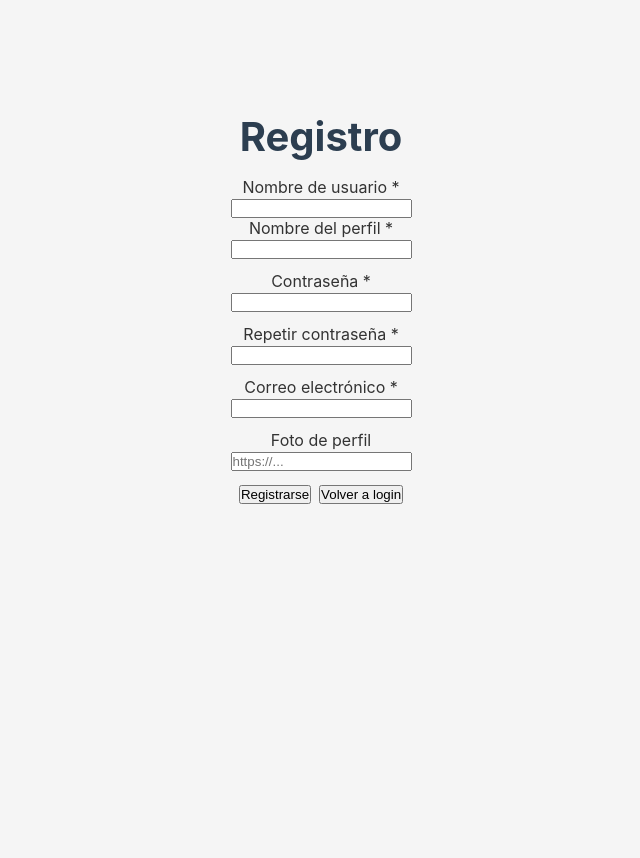
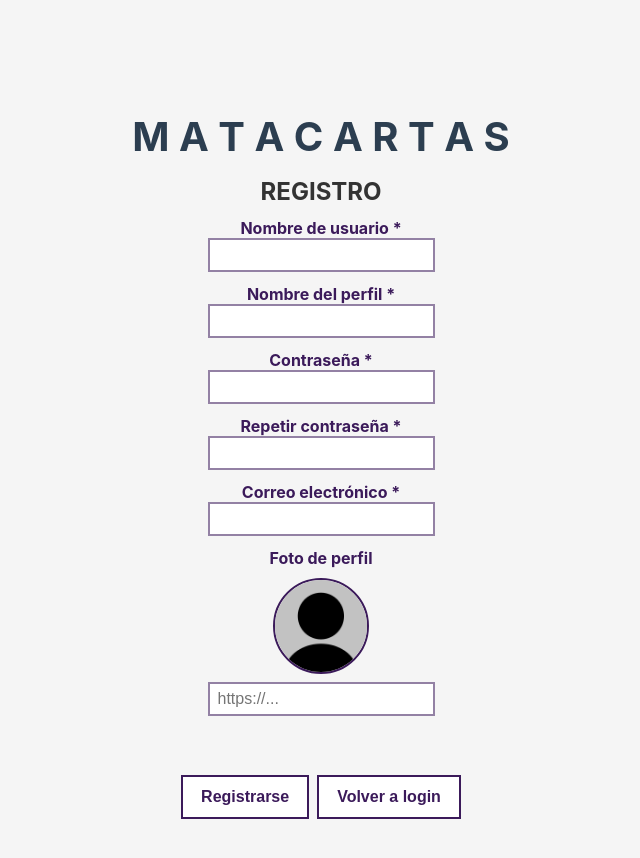
Before and after one commit to Eloy-SC/matacartas-django, a React (Vite) app in the folder frontend/: page /login in a window 1280 px wide. Both pictures are taken after a click on the button "Registrarse". Shown: the top 858 px of the page, without its empty margins (319-959 px from the left). Before the commit the page ends 800 px from the top, so only its background shows below. Built offline with nearby package versions, Linux system fonts and the light colour scheme.

Commit message:
cambios en login y perfil incluyendo profile pic

```diff
--- a/frontend/src/main.jsx
+++ b/frontend/src/main.jsx
@@ -4,7 +4,9 @@ import App from "./App.jsx";
 import { BrowserRouter, Routes, Route, Navigate, useLocation } from "react-router-dom";
 import Login from "./pages/Login.jsx";
 import Inicio from "./pages/Inicio.jsx";
+import Perfil from "./pages/Perfil.jsx";
 import "./index.css";
+import "./styles/main.css";
 
 function RequireAuth({ children }) {
   const location = useLocation();
@@ -42,14 +44,8 @@ ReactDOM.createRoot(document.getElementById("root")).render(
       <Routes>
         <Route path="/" element={<App />} />
         <Route path="/login" element={<Login />} />
-        <Route
-          path="/inicio"
-          element={
-            <RequireAuth>
-              <Inicio />
-            </RequireAuth>
-          }
-        />
+        <Route path="/inicio" element={ <RequireAuth> <Inicio /> </RequireAuth>}/>
+        <Route path="/perfil" element={ <RequireAuth> <Perfil /> </RequireAuth>}/>
       </Routes>
     </BrowserRouter>
   </React.StrictMode>
--- a/frontend/src/pages/Inicio.jsx
+++ b/frontend/src/pages/Inicio.jsx
@@ -1,10 +1,36 @@
-import { useState } from "react";
+import { useEffect, useState } from "react";
 import { useNavigate } from "react-router-dom";
+import defaultProfilePic from "../assets/default_profile_pic.png";
 
 export default function Inicio() {
 	const navigate = useNavigate();
 	const [loading, setLoading] = useState(false);
 	const [error, setError] = useState("");
+	const [profileImageUrl, setProfileImageUrl] = useState("");
+	const [avatarError, setAvatarError] = useState(false);
+
+	const avatarSrc = profileImageUrl && !avatarError ? profileImageUrl : defaultProfilePic;
+
+	useEffect(() => {
+		let cancelled = false;
+		setAvatarError(false);
+
+		fetch("/api/auth/me/", { method: "GET", credentials: "include" })
+			.then((res) => res.json())
+			.then((data) => {
+				if (cancelled) return;
+				const imagen = data?.perfil?.imagen;
+				setProfileImageUrl(typeof imagen === "string" ? imagen : "");
+			})
+			.catch(() => {
+				if (cancelled) return;
+				setProfileImageUrl("");
+			});
+
+		return () => {
+			cancelled = true;
+		};
+	}, []);
 
 	async function handleLogout() {
 		setLoading(true);
@@ -41,8 +67,23 @@ export default function Inicio() {
 	}
 
 	return (
-		<div className="app">
-			<h1>Inicio</h1>
+		<div className="app app--with-avatar">
+			<button
+				type="button"
+				className="avatar-button"
+				onClick={() => navigate("/perfil")}
+				aria-label="Ir al perfil"
+			>
+				<img
+					className="avatar-img"
+					src={avatarSrc}
+					alt="Foto de perfil"
+					onError={() => {
+						if (profileImageUrl) setAvatarError(true);
+					}}
+				/>
+			</button>
+			<h1>M A T A C A R T A S</h1>
 			<p>Esta es una página protegida: sólo accesible si has iniciado sesión.</p>
 			<button type="button" onClick={handleLogout} disabled={loading}>
 				{loading ? "Cerrando sesión..." : "Cerrar sesión"}
--- a/frontend/src/pages/Login.jsx
+++ b/frontend/src/pages/Login.jsx
@@ -1,5 +1,7 @@
 import { useEffect, useMemo, useState } from "react";
 import { useLocation, useNavigate } from "react-router-dom";
+import "../styles/main.css";
+import defaultProfilePic from "../assets/default_profile_pic.png";
 
 export default function Login() {
   const location = useLocation();
@@ -11,9 +13,15 @@ export default function Login() {
   const [password, setPassword] = useState("");
   const [repeatPassword, setRepeatPassword] = useState("");
   const [imgUrl, setImgUrl] = useState("");
+  const [imgPreviewError, setImgPreviewError] = useState(false);
   const [loading, setLoading] = useState(false);
   const [error, setError] = useState("");
   const [successMessage, setSuccessMessage] = useState("");
+
+  const profilePreviewSrc = imgUrl && !imgPreviewError ? imgUrl : defaultProfilePic;
+  const showProfilePreviewWarning = Boolean(imgUrl) && imgPreviewError;
+  const profilePreviewWarningText =
+    "No se ha podido encontrar la imagen, se asignará esta por defecto";
 
   function formatApiError(data) {
     if (!data) return "";
@@ -49,6 +57,15 @@ export default function Login() {
     setPassword("");
     setRepeatPassword("");
   }, [initialModeFromQuery]);
+
+  useEffect(() => {
+    if (!imgUrl) {
+      setImgPreviewError(false);
+      return;
+    }
+
+    setImgPreviewError(false);
+  }, [imgUrl]);
 
   async function handleSubmit(event) {
     event.preventDefault();
@@ -150,10 +167,12 @@ export default function Login() {
 
   return (
     <div className="app">
-      <h1>{mode === "login" ? "Login" : "Registro"}</h1>
+      <h1>M A T A C A R T A S</h1>
+
+      <h2 className="">{mode === "login" ? "INICIO DE SESIÓN" : "REGISTRO"}</h2>
 
       <form onSubmit={handleSubmit}>
-        <div>
+        <div style={{ marginTop: 12 }}>
           <label htmlFor="username">{mode === "login" ? "Usuario" : "Nombre de usuario *"}</label>
           <br />
           <input
@@ -167,7 +186,7 @@ export default function Login() {
         </div>
 
         {mode === "register" && (
-        <div>
+        <div style={{ marginTop: 12 }}>
           <label htmlFor="nombre">Nombre del perfil *</label>
           <br />
           <input
@@ -229,7 +248,16 @@ export default function Login() {
         {mode === "register" && (
           <div style={{ marginTop: 12 }}>
             <label htmlFor="imgUrl">Foto de perfil</label>
-            <br />
+            <div className="profile-preview" aria-hidden="true">
+              <img
+                className="profile-preview__img"
+                src={profilePreviewSrc}
+                alt="Previsualización de foto de perfil"
+                onError={() => {
+                  if (imgUrl) setImgPreviewError(true);
+                }}
+              />
+            </div>
             <input
               id="imgUrl"
               name="imgUrl"
@@ -239,6 +267,16 @@ export default function Login() {
               onChange={(e) => setImgUrl(e.target.value)}
               disabled={loading}
             />
+            <p
+              className={`profile-preview__warning ${
+                showProfilePreviewWarning ? "" : "profile-preview__warning--hidden"
+              }`}
+              role="status"
+              aria-live="polite"
+              aria-hidden={!showProfilePreviewWarning}
+            >
+              {profilePreviewWarningText}
+            </p>
           </div>
         )}
 
--- /dev/null
+++ b/frontend/src/pages/Perfil.jsx
@@ -0,0 +1,8 @@
+export default function Perfil() {
+	return (
+		<div className="app">
+			<h1>M A T A C A R T A S</h1>
+			<h2>PERFIL</h2>
+		</div>
+	);
+}
--- /dev/null
+++ b/frontend/src/styles/main.css
@@ -0,0 +1,124 @@
+:root {
+  /* Ajusta aquí tu "morado oscuro" */
+  --ui-accent: #3b1a5a;
+  --ui-bg: #ffffff;
+  --ui-text: #222222;
+  --ui-page-bg: #f5f5f5;
+}
+
+body {
+  background: var(--ui-page-bg);
+  color: var(--ui-text);
+}
+
+/* Botones: cuadrados, grandes, blanco + morado; hover invierte */
+button {
+  appearance: none;
+  border: 2px solid var(--ui-accent);
+  background: var(--ui-bg);
+  color: var(--ui-accent);
+  border-radius: 0;
+  padding: 12px 18px;
+  font-size: 1rem;
+  font-weight: 600;
+  cursor: pointer;
+  line-height: 1;
+}
+
+button:hover {
+  background: var(--ui-accent);
+  color: var(--ui-bg);
+}
+
+button:disabled {
+  opacity: 0.6;
+  cursor: not-allowed;
+}
+
+button:focus-visible {
+  outline: 3px solid color-mix(in srgb, var(--ui-accent) 35%, transparent);
+  outline-offset: 2px;
+}
+
+/* Campos de formulario (opcional, pero ayuda a que combine con los botones) */
+input {
+  border: 2px solid color-mix(in srgb, var(--ui-accent) 55%, #ffffff);
+  background: var(--ui-bg);
+  color: var(--ui-text);
+  border-radius: 0;
+  padding: 6px 8px;
+  font-size: 1rem;
+}
+
+input:focus-visible {
+  outline: 1px solid color-mix(in srgb, var(--ui-accent) 35%, transparent);
+}
+
+label {
+  color: var(--ui-accent);
+  font-weight: 700;
+}
+
+.app--with-avatar {
+  position: relative;
+}
+
+.avatar-button {
+  position: absolute;
+  top: 12px;
+  right: 12px;
+  width: 56px;
+  height: 56px;
+  padding: 0;
+  border-radius: 9999px;
+  border: 2px solid var(--ui-accent);
+  background: var(--ui-bg);
+  cursor: pointer;
+  overflow: hidden;
+}
+
+.avatar-button:hover {
+  background: var(--ui-bg);
+  color: inherit;
+}
+
+.avatar-button:focus-visible {
+  outline: 3px solid color-mix(in srgb, var(--ui-accent) 35%, transparent);
+  outline-offset: 2px;
+}
+
+.avatar-img {
+  width: 100%;
+  height: 100%;
+  object-fit: cover;
+  border-radius: 9999px;
+  display: block;
+}
+
+.profile-preview {
+  margin-top: 10px;
+  margin-bottom: 8px;
+  display: flex;
+  justify-content: center;
+}
+
+.profile-preview__img {
+  width: 96px;
+  height: 96px;
+  border-radius: 9999px;
+  border: 2px solid var(--ui-accent);
+  background: var(--ui-bg);
+  object-fit: cover;
+}
+
+.profile-preview__warning {
+  margin-top: 6px;
+  margin-bottom: 10px;
+  color: var(--ui-accent);
+  font-size: 0.95rem;
+  min-height: 1.2em;
+}
+
+.profile-preview__warning--hidden {
+  visibility: hidden;
+}
```
Also changed, not shown: frontend/src/assets/default_profile_pic.png (added), 1 other file (tests, documents, lock files or other folders).
